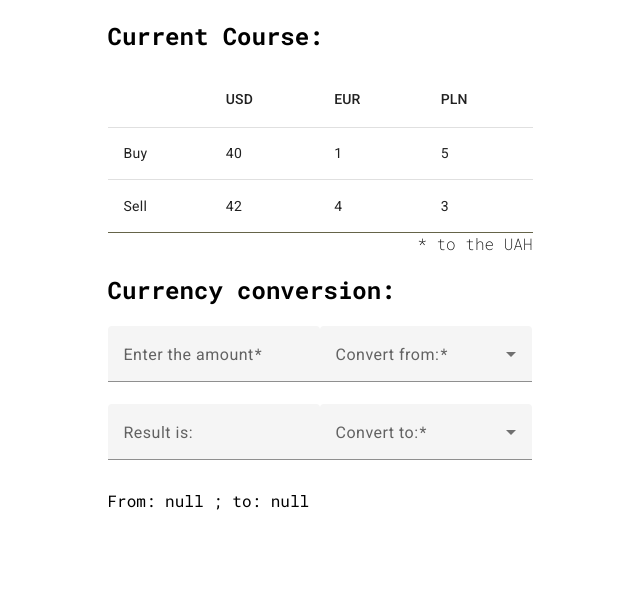
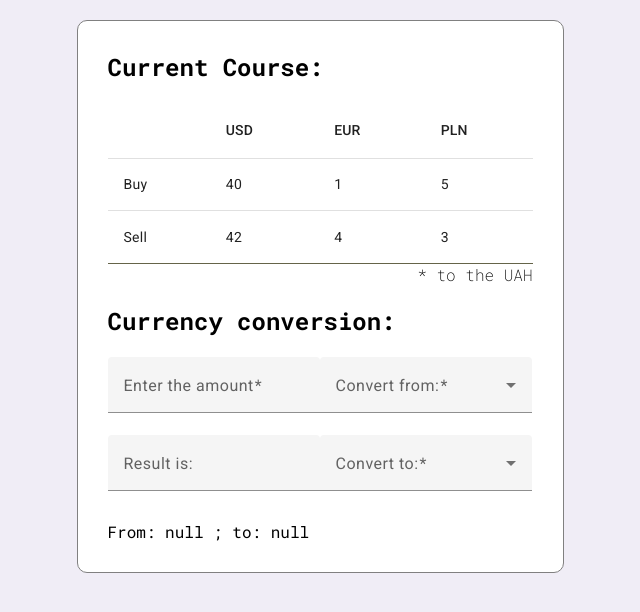
Before and after one commit to tinazavr/currency-converter, an Angular app: page / in a window 1280 px wide. Shown: the top 612 px of the page, without its empty margins (320-960 px from the left). Built offline with nearby package versions, Linux system fonts and the light colour scheme.

Commit message:
Set general styles for page

```diff
--- a/src/app/app.component.scss
+++ b/src/app/app.component.scss
@@ -6,4 +6,8 @@ h1, h2, h3, p {
 .app{
   width: 425px;
   margin: 20px auto;
+  background-color: white;
+  padding: 10px 30px 30px;
+  border: 1px solid grey;
+  border-radius: 10px;
 }
--- a/src/app/app.component.ts
+++ b/src/app/app.component.ts
@@ -2,11 +2,13 @@ import { Component } from '@angular/core';
 import { RouterOutlet } from '@angular/router';
 import {CurrentRateComponent} from "./current-rate/current-rate.component";
 import {CurrencyConversionComponent} from "./currency-conversion/currency-conversion.component";
+import { ErrorStateMatcher, ShowOnDirtyErrorStateMatcher } from '@angular/material/core';
 
 @Component({
   selector: 'app-root',
   standalone: true,
   imports: [RouterOutlet, CurrentRateComponent, CurrencyConversionComponent],
+  providers: [{ provide: ErrorStateMatcher, useClass: ShowOnDirtyErrorStateMatcher }],
   templateUrl: './app.component.html',
   styleUrl: './app.component.scss'
 })
--- a/src/styles.scss
+++ b/src/styles.scss
@@ -2,3 +2,6 @@
 
 html, body { height: 100%; }
 body { margin: 0; font-family: "Roboto Mono", monospace;}
+html{
+  background-color: #f0edf6;
+}
```
